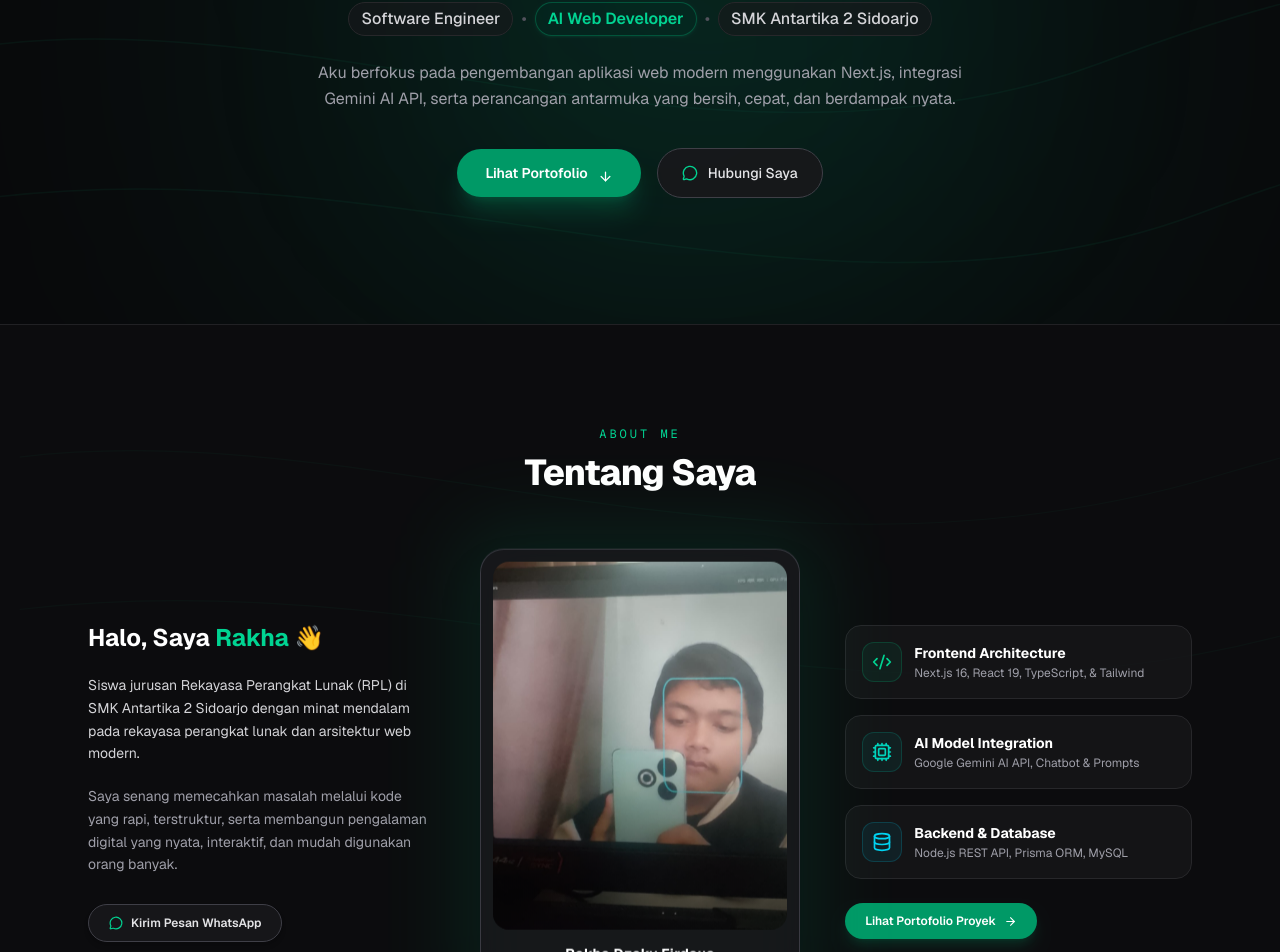
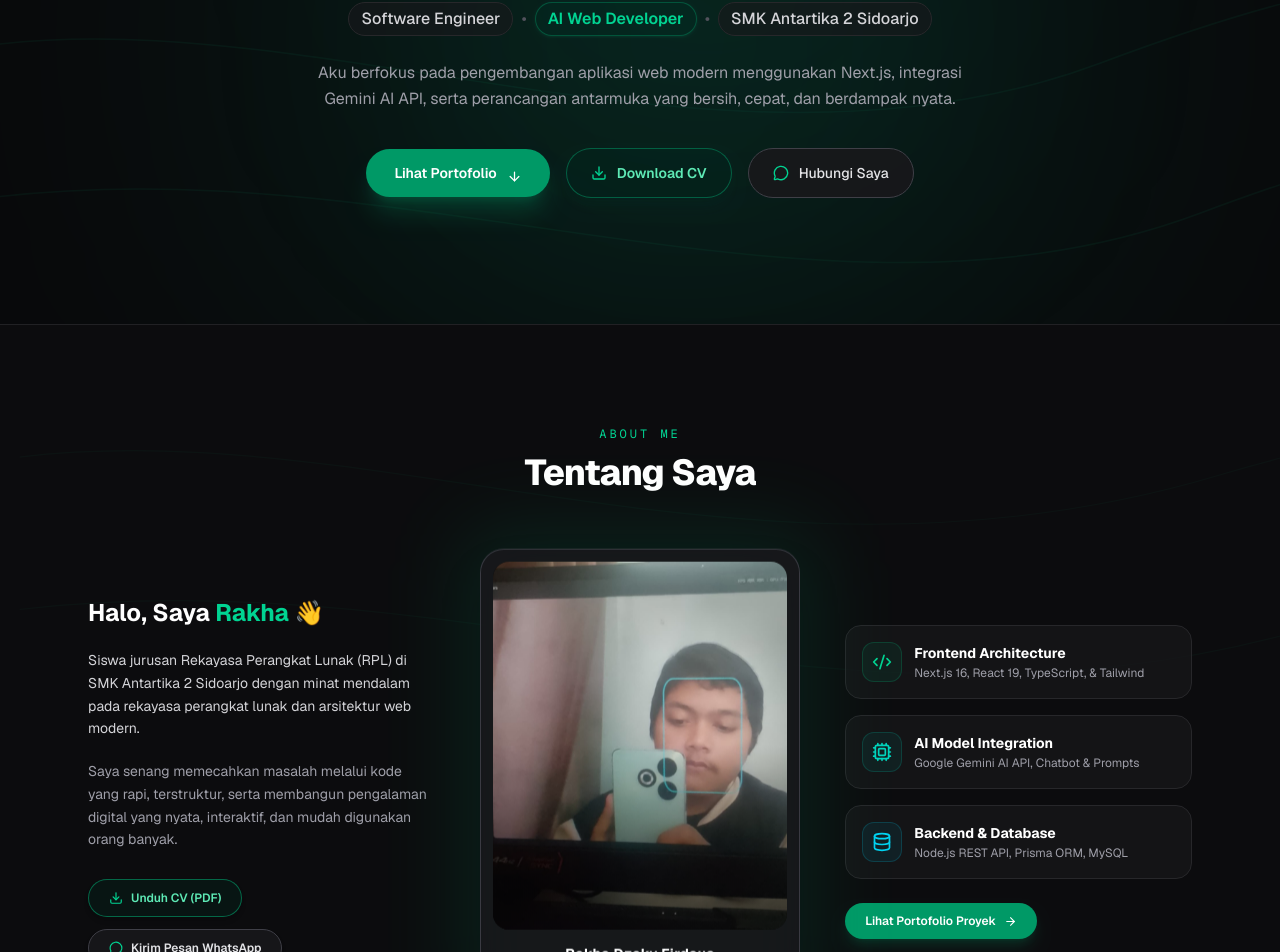
Before and after one commit to rakhadzakyfirdaus01-afk/my-portfolio, a Next.js app: page / in a window 1280 px wide. Shown: the part 428-1380 px from the top of the page. Built offline with nearby package versions, Linux system fonts and the light colour scheme.

Commit message:
feat: add automated ATS-ready CV download feature with pre-filled portfolio credentials

```diff
--- a/components/About.tsx
+++ b/components/About.tsx
@@ -1,6 +1,6 @@
 "use client";
 
-import { MessageCircle, ArrowRight, Code2, Cpu, Database } from "lucide-react";
+import { MessageCircle, ArrowRight, Code2, Cpu, Database, Download } from "lucide-react";
 import Link from "next/link";
 import { motion } from "framer-motion";
 
@@ -64,7 +64,24 @@ export default function About() {
             <p className="text-sm leading-relaxed text-zinc-400">
               Saya senang memecahkan masalah melalui kode yang rapi, terstruktur, serta membangun pengalaman digital yang nyata, interaktif, dan mudah digunakan orang banyak.
             </p>
-            <div className="pt-2 flex justify-center lg:justify-start">
+            <div className="pt-2 flex flex-wrap gap-3 justify-center lg:justify-start">
+              <motion.div
+                whileHover={{ scale: 1.05, y: -2 }}
+                whileTap={{ scale: 0.96 }}
+                transition={{ type: "spring", stiffness: 400, damping: 17 }}
+              >
+                <a
+                  href="/CV_Rakha_Dzaky_Firdaus.pdf"
+                  download="CV_Rakha_Dzaky_Firdaus.pdf"
+                  target="_blank"
+                  rel="noopener noreferrer"
+                  className="inline-flex items-center gap-2 rounded-full border border-emerald-500/50 bg-emerald-950/30 px-5 py-2.5 text-xs font-semibold text-emerald-300 hover:border-emerald-400 hover:bg-emerald-900/40 transition-colors shadow-md"
+                >
+                  <Download size={14} className="text-emerald-400" />
+                  <span>Unduh CV (PDF)</span>
+                </a>
+              </motion.div>
+
               <motion.div
                 whileHover={{ scale: 1.05, y: -2 }}
                 whileTap={{ scale: 0.96 }}
--- a/components/Hero.tsx
+++ b/components/Hero.tsx
@@ -1,6 +1,6 @@
 "use client";
 
-import { ArrowDown, MessageCircle, Sparkles } from "lucide-react";
+import { ArrowDown, MessageCircle, Sparkles, Download } from "lucide-react";
 import Link from "next/link";
 import { motion } from "framer-motion";
 
@@ -157,6 +157,23 @@ export default function Hero() {
             transition={{ type: "spring", stiffness: 400, damping: 17 }}
           >
             <a
+              href="/CV_Rakha_Dzaky_Firdaus.pdf"
+              download="CV_Rakha_Dzaky_Firdaus.pdf"
+              target="_blank"
+              rel="noopener noreferrer"
+              className="inline-flex items-center gap-2.5 rounded-full border border-emerald-500/40 bg-emerald-950/30 px-6 py-3.5 text-sm font-semibold text-emerald-300 transition-colors hover:border-emerald-500 hover:bg-emerald-900/40 shadow-lg shadow-emerald-950/20"
+            >
+              <Download size={16} className="text-emerald-400" />
+              <span>Download CV</span>
+            </a>
+          </motion.div>
+
+          <motion.div
+            whileHover={{ scale: 1.06, y: -2 }}
+            whileTap={{ scale: 0.96 }}
+            transition={{ type: "spring", stiffness: 400, damping: 17 }}
+          >
+            <a
               href="https://wa.me/6281228358630?text=Halo%20Rakha,%20saya%20melihat%20portofolio%20Anda%20dan%20tertarik%20untuk%20berkolaborasi."
               target="_blank"
               rel="noopener noreferrer"
```
Also changed, not shown: 1 other file (tests, documents, lock files or other folders).
